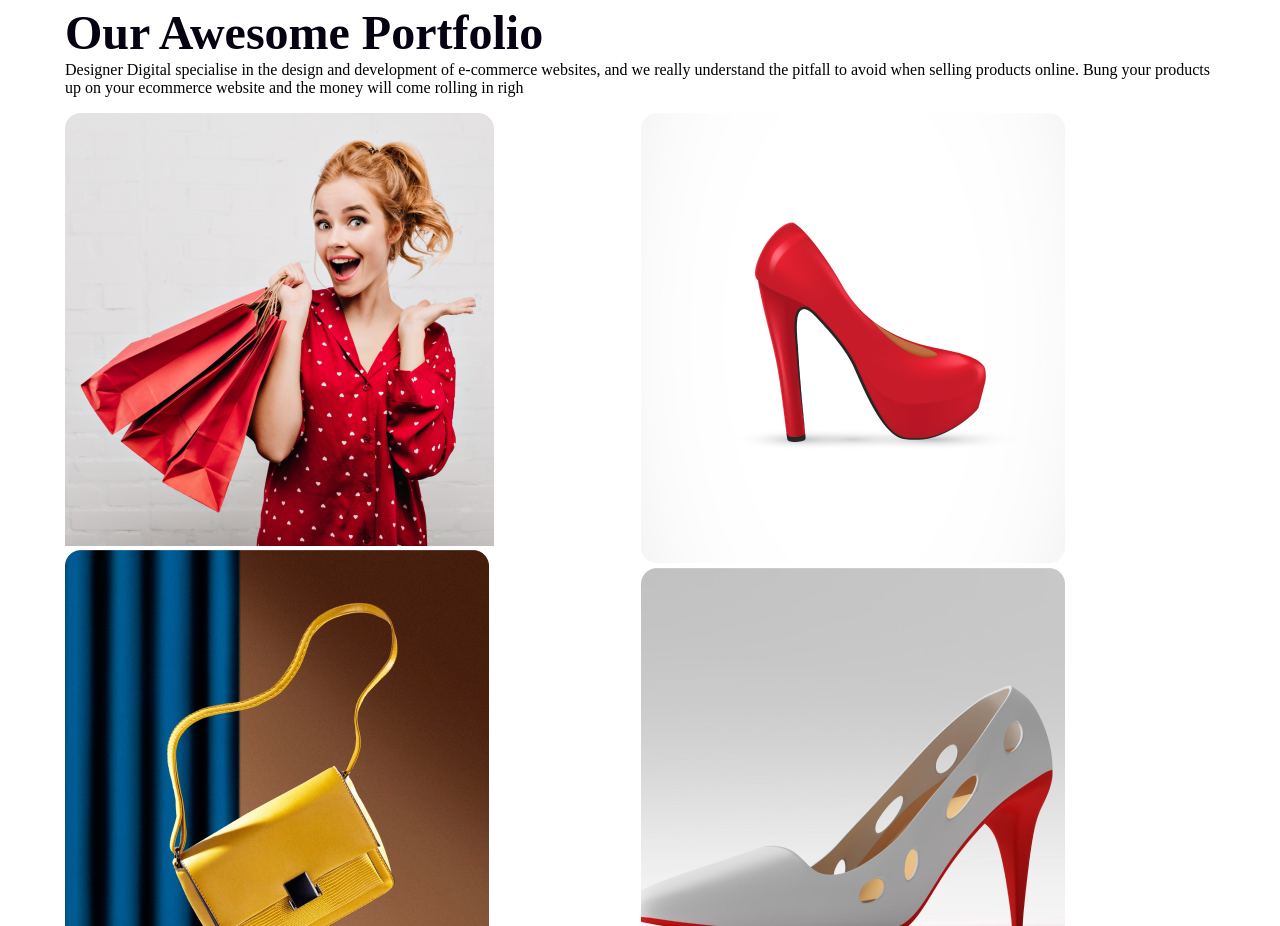
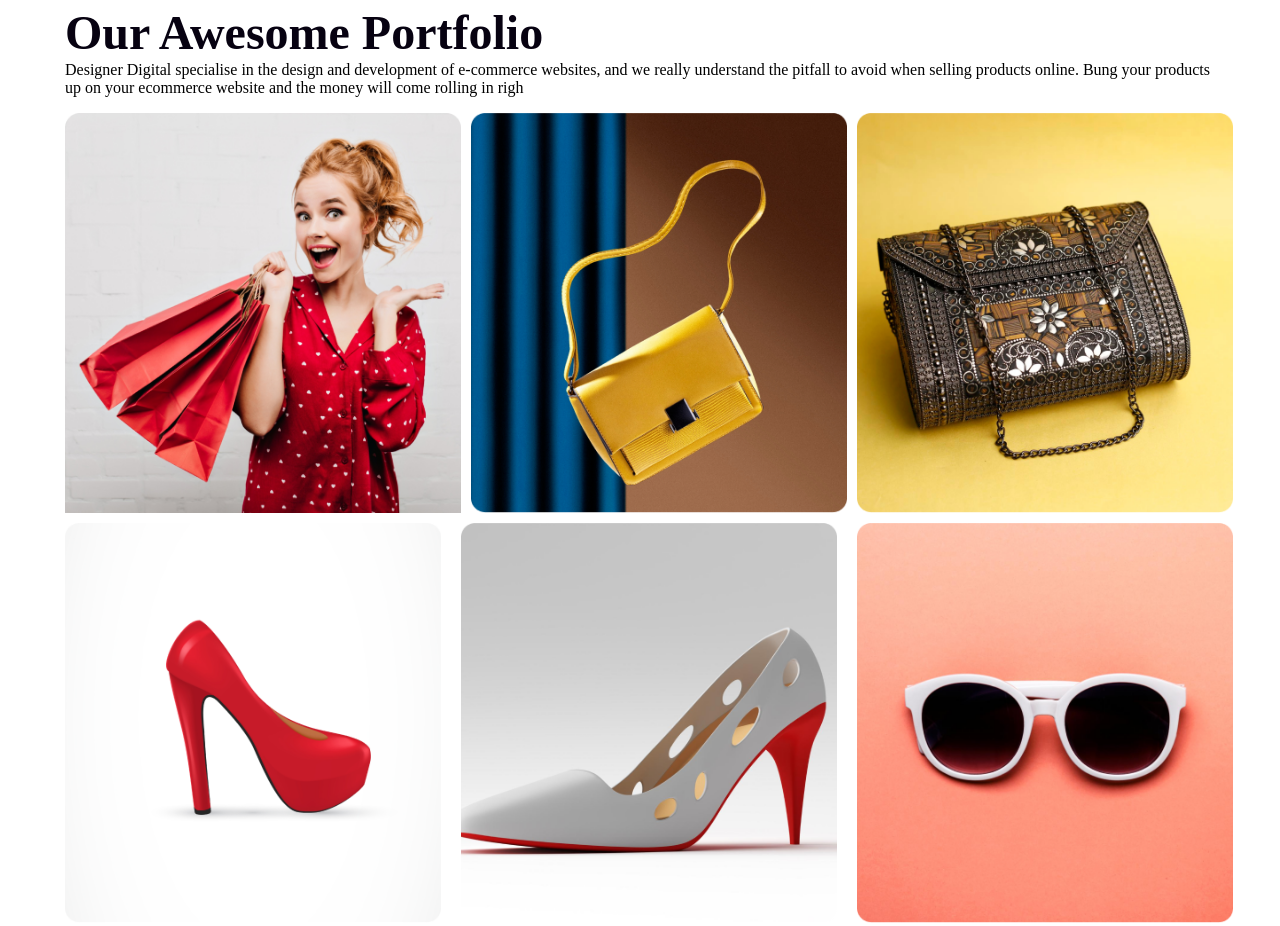
Before and after one commit to jomir28/assignment-1, a plain HTML site: page index.html in a window 1280 px wide. Shown: the part 2628-3554 px from the top of the page. Drawn offline with Linux system fonts and the light colour scheme.

Commit message:
again add

```diff
--- a/index.html
+++ b/index.html
@@ -70,12 +70,12 @@
                 </div>
 
                 <div class="image-con">
-                    <div>
+                    <div class="image-items">
                         <img src="images/Rectangle 1.png" alt="">
                         <img src="images/Rectangle 3.png" alt="">
                         <img src="images/Rectangle 4.png" alt="">
                     </div>
-                    <div>
+                    <div class="image-items-1">
                         <img src="images/Rectangle 5.png" alt="">
                         <img src="images/Rectangle 6.png" alt="">
                         <img src="images/Rectangle 7.png" alt="">
@@ -100,7 +100,7 @@
 
                     </div>
                 </div>
-    </div>
+
 
     </section>
     </main>
--- a/style.css
+++ b/style.css
@@ -137,13 +137,23 @@ main section {
     font-weight: 900;
     text-transform: capitalize;
     margin-bottom: -15px;
-
 }
 
-.image-con {
+
+.image-items{
     display: flex;
+    gap: 10px;
+    width: 350px;
+    height: 400px;
 }
 
+.image-items-1 {
+    display: flex;
+    gap: 20px;
+    margin-top: 10px;
+    width: 380x;
+    height: 400px;
+}
 
 /* subscriber in style */
 .sub {
@@ -194,17 +204,17 @@ main section {
 }
 
 /* footer releted style */
-.footer-main{
+.footer-main {
     height: 500px;
     background-color: black;
 }
 
-.footer-con{
+.footer-con {
     display: flex;
     justify-content: space-between;
 }
 
-.mob{
+.mob {
     color: #FFF;
     font-family: Inter;
     font-size: 20px;
@@ -213,14 +223,14 @@ padding-right: 90px;
     margin-bottom: -30px;
 }
 
-.site{
+.site {
     color: #FFF;
     font-family: Inter;
     font-size: 20px;
     font-weight: 500;
 }
 
-.foot-p{
+.foot-p {
     color: #FFF;
     font-family: Inter;
     font-size: 20px;
@@ -228,17 +238,18 @@ font-weight: 500;
     padding: 10px 90px;
 }
 
-.footer-img{
+.footer-img {
     display: flex;
     justify-content: center;
     padding-top: 80px;
 }
 
-.footer-last{
+.footer-last {
     display: flex;
     justify-content: space-between;
     padding: 80px;
 }
-.last-p{
+
+.last-p {
     color: white;
 }
```
Lines whose indentation alone changed are shown as unchanged.
